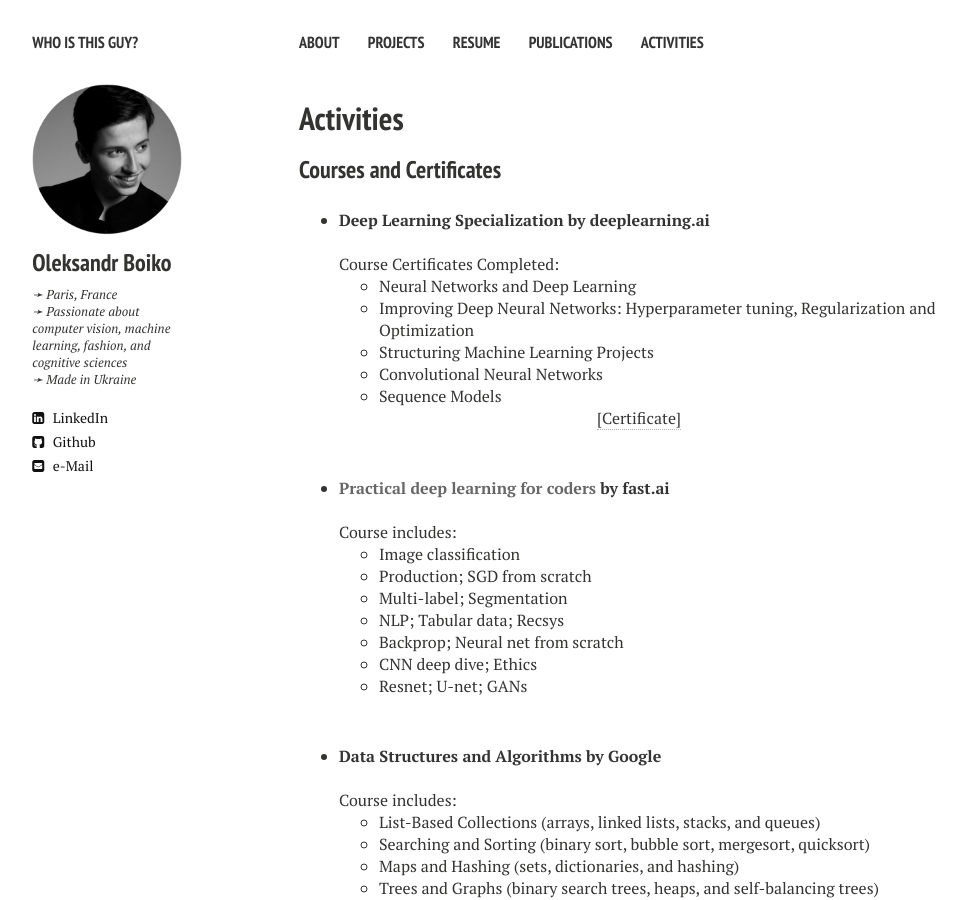
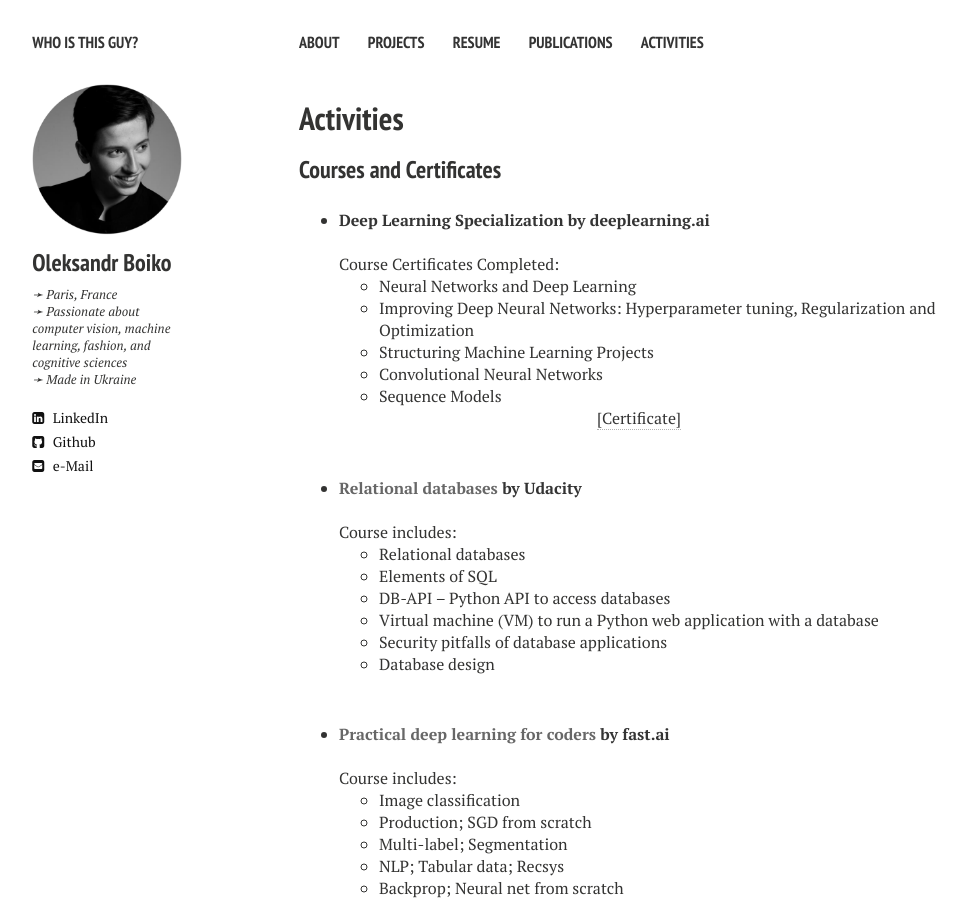
Before and after one commit to alexanch/alexanch.github.io, a Jekyll site: the page built from extracurricular.md, in a window 1280 px wide and 900 px high. Shown: the whole window, without its empty margins (21-987 px from the left). Built offline with Jekyll 4.4.1, drawn with Linux system fonts in a browser that asks for light colours; nearby versions of some CDN libraries.

Commit message:
Update extracurricular.md

```diff
--- a/extracurricular.md
+++ b/extracurricular.md
@@ -20,6 +20,20 @@ comments: false
 
   <br />
 
+* <b>[Relational databases]() [by Udacity](https://www.udacity.com/course/intro-to-relational-databases--ud197)</b><br /><br />
+  Course includes:
+   * Relational databases
+   * Elements of SQL
+   * DB-API – Python API to access databases
+   * Virtual machine (VM) to run a Python web application with a database
+   * Security pitfalls of database applications
+   * Database design
+
+
+
+
+
+  <br />
 * <b>[Practical deep learning for coders]() [by fast.ai](https://course.fast.ai/)</b><br /><br />
   Course includes:
    * Image classification
```
